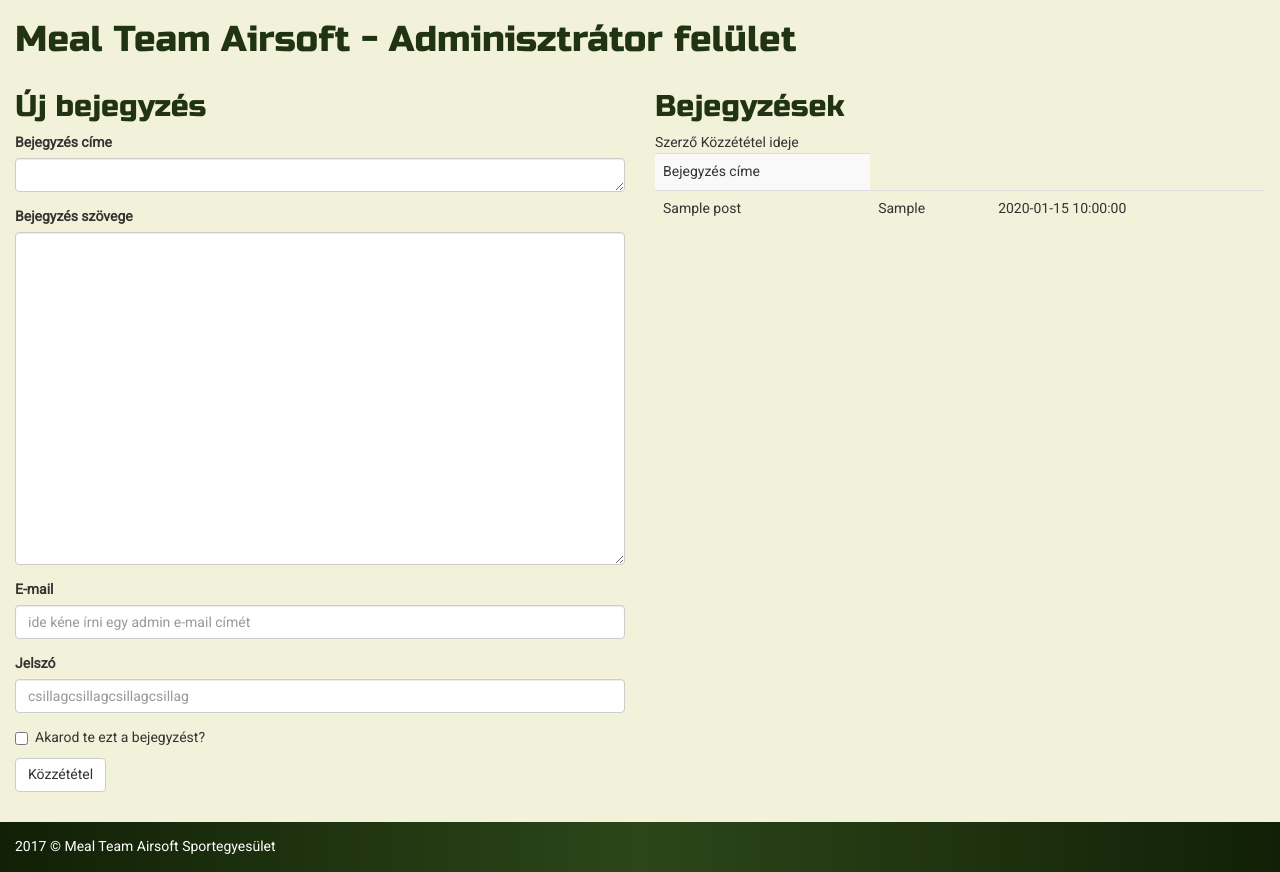
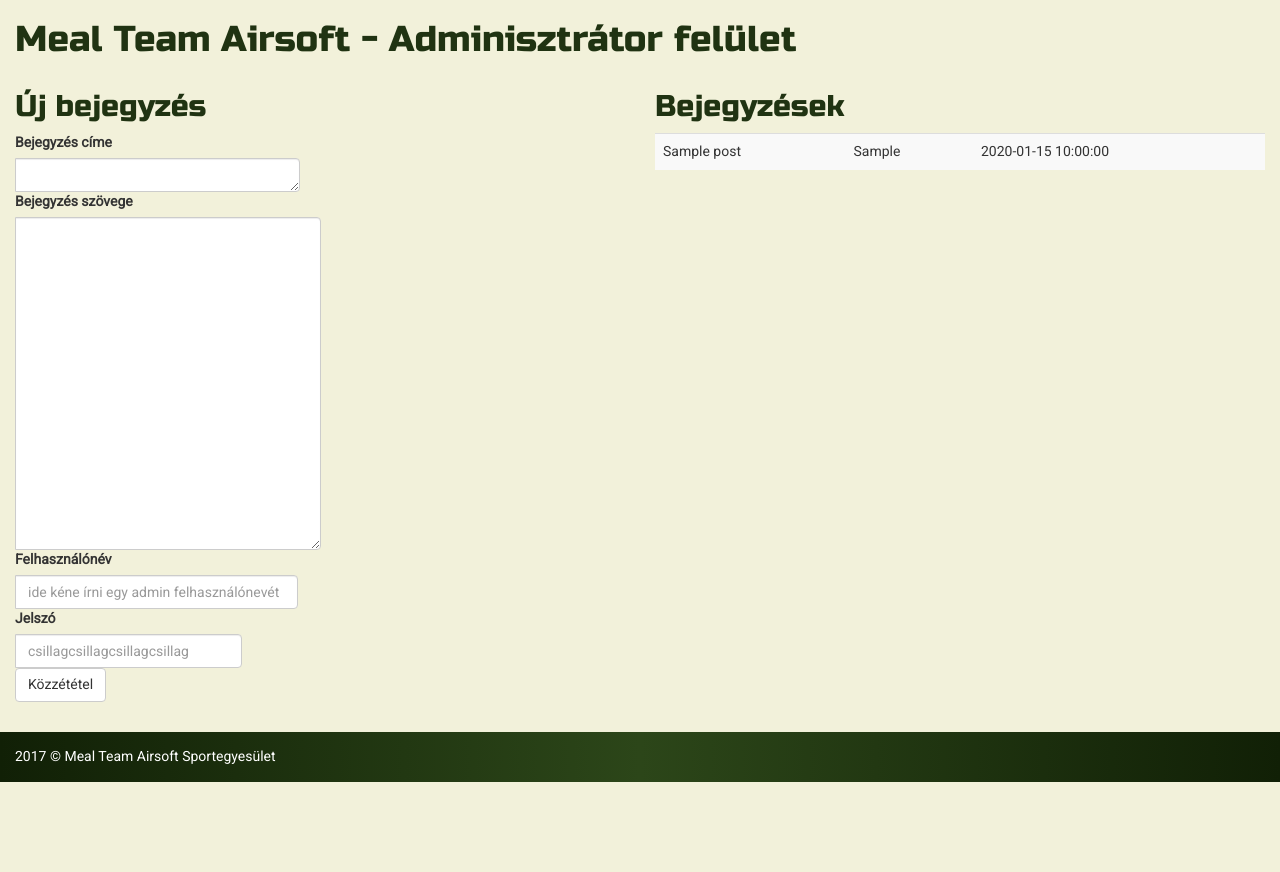
Before and after one commit to stchristian/mealteam, a PHP site: page /admin/admin.php in a window 1280 px wide. After the commit the page ends 782 px from the top, so only its background shows below. Run offline with PHP 8.4, Linux system fonts and the light colour scheme; tables that the repository leaves empty or names only in its code hold one stand-in row (values such as "Sample post"); some libraries are stand-ins or nearby versions.

Commit message:
Add new post with form validation, replace form-group with input-group

```diff
--- a/admin/admin.php
+++ b/admin/admin.php
@@ -6,13 +6,13 @@
     <meta charset="utf-8">
     <meta name="viewport" content="width=device-width, initial-scale=1, maximum-scale=1, user-scalable=no">
     <meta http-equiv="x-ua-compatible" content="ie=edge">
-    <meta name="description" content="Az ózdi airsoft sportegyesület honlapja. Adminisztrátor belépés.">
+    <meta name="description" content="Az ózdi airsoft sportegyesület honlapja. Adminisztrátori felület.">
     <meta name="author" content="László Bence, Hübner Krisztián">
     <meta name="keywords" content="airsoft,sport,mealteam,ózd,sportegyesület,csapatjáték,admin,adminidsztrátor,kezelés">
     <!--facebook-meta-->
     <meta property="og:title" content="Meal Team Airsoft">
     <meta property="og:image" content="img/mealteam-icon.png">
-    <meta property="og:description" content="Az ózdi airsoft sportegyesület honlapja. Adminisztrátor belépés.">
+    <meta property="og:description" content="Az ózdi airsoft sportegyesület honlapja. Adminisztrátori felület.">
 
     <!--Custom Bootstrap 3.3.7 -->
     <link rel="stylesheet" href="../css/main.css">
@@ -24,10 +24,6 @@
     </head>
 
     <body onload="currentYear()">
-        <?php
-            include("config.php");
-            header("Content-type: text/html; charset=utf-8");
-         ?>
 
         <main>
              <div class="container-fluid" id="adminWrapper">
@@ -35,32 +31,28 @@
 
                  <div class="row">
 
-                     <div class="col-xs-12 col-sm-12 col-m-d-6 col-lg-6">
+                     <div class="col-xs-12 col-sm-12 col-md-6 col-lg-6">
                          <h2>Új bejegyzés</h2>
-                         <form>
+                         <form action="new_post.php" method="post">
 
-                             <div class="form-group">
+                             <div class="input-group">
                                  <label for="input-title">Bejegyzés címe</label>
-                                 <textarea class="form-control" rows="1" id="input-title"></textarea>
+                                 <textarea class="form-control" rows="1" id="input-title" name="input-title"></textarea>
                              </div>
 
-                             <div class="form-group">
+                             <div class="input-group">
                                  <label for="input-post">Bejegyzés szövege</label>
-                                 <textarea class="form-control" rows="16" id="input-post"></textarea>
+                                 <textarea class="form-control" rows="16" id="input-post" name="input-post"></textarea>
                              </div>
 
-                             <div class="form-group">
-                                 <label for="input-email">E-mail</label>
-                                 <input type="email" class="form-control" id="input-email" placeholder="ide kéne írni egy admin e-mail címét">
+                             <div class="input-group">
+                                 <label for="input-user">Felhasználónév</label>
+                                 <input type="text" class="form-control" id="input-user" placeholder="ide kéne írni egy admin felhasználónevét" name="input-user">
                              </div>
 
-                             <div class="form-group">
+                             <div class="input-group">
                                  <label for="input-password">Jelszó</label>
-                                 <input type="password" class="form-control" id="input-password" placeholder="csillagcsillagcsillagcsillag">
-                             </div>
-
-                             <div class="checkbox">
-                                 <label><input type="checkbox">Akarod te ezt a bejegyzést?</label>
+                                 <input type="password" class="form-control" id="input-password" placeholder="csillagcsillagcsillagcsillag" name="input-password">
                              </div>
 
                              <button type="submit" class="btn btn-default">Közzététel</button>
@@ -72,6 +64,7 @@
                      <div class="col-xs-12 col-sm-12 col-md-6 col-lg-6">
                          <h2>Bejegyzések</h2>
                          <?php
+                            include("config.php");
                             header("Content-type: text/html; charset=utf-8");
 
                             $sql = 'SELECT * FROM posts';
@@ -79,7 +72,6 @@
                             $query = mysqli_query($connection, $sql);
 
                             echo '<table class="table table-striped">';
-                             echo '<tr><td>Bejegyzés címe </td></td>Szerző </td></td>Közzététel ideje</td></tr>';
                             while ($row = mysqli_fetch_array($query))
                             {
                                 echo '<tr><td>' . $row['title'] . ' </td><td>' . $row['user'] . ' </td><td>' . $row['date'] . '</td></tr>';
```
Also changed, not shown: admin/new_post.php (added, +38 -0 lines). Lines whose indentation alone changed are shown as unchanged.
